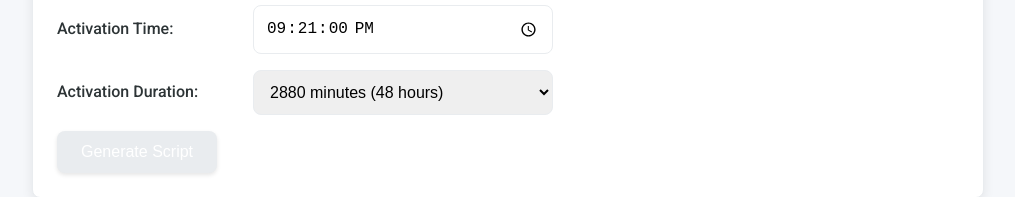
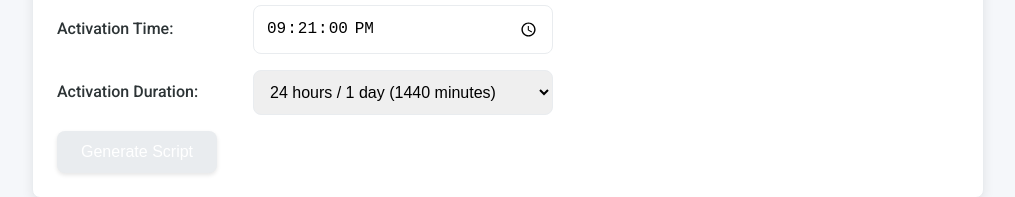
Before and after one commit to avdeshjadon-dev/JavaObfuscation, a plain HTML site: page index.html in a window 1280 px wide. Shown: the part 410-607 px from the top of the page, without its empty margins (132-1147 px from the left). Drawn offline with Linux system fonts and the light colour scheme; files whose address does not match are found by name.

Commit message:
initial commit

```diff
--- a/index.html
+++ b/index.html
@@ -8,7 +8,8 @@
       rel="stylesheet"
       href="https://fonts.googleapis.com/css?family=Roboto:400,500,700&display=swap"
     />
-   <style>:root {
+    <style>
+      :root {
         --primary-color: #4a6bff;
         --secondary-color: #2ecc71;
         --accent-color: #f39c12;
@@ -146,7 +147,8 @@
         flex-grow: 1;
       }
 
-  select, input {
+      select,
+      input {
         padding: 0.75rem;
         border: 1px solid var(--medium-gray);
         border-radius: var(--border-radius);
@@ -156,7 +158,8 @@
         transition: var(--transition);
       }
 
-  select:focus, input:focus {
+      select:focus,
+      input:focus {
         outline: none;
         border-color: var(--primary-color);
         box-shadow: 0 0 0 3px rgba(74, 107, 255, 0.2);
@@ -429,7 +432,8 @@
           margin-left: 0;
         }
 
-    select, input {
+        select,
+        input {
           max-width: 100%;
         }
 
@@ -446,7 +450,8 @@
         .blacklist-container {
           grid-template-columns: 1fr;
         }
-  }</style>
+      }
+    </style>
     <script src="./scripts/js-obfuscator.js"></script>
     <script src="./scripts/index.js"></script>
   </head>
@@ -500,7 +505,20 @@
           <div class="parameter-row">
             <label for="duration">Activation Duration:</label>
             <select id="duration">
-              <option value="2880">2880 minutes (48 hours)</option>
+              <option value="60">1 hour (60 minutes)</option>
+              <option value="120">2 hours (120 minutes)</option>
+              <option value="180">3 hours (180 minutes)</option>
+              <option value="240">4 hours (240 minutes)</option>
+              <option value="300">5 hours (300 minutes)</option>
+              <option value="360">6 hours (360 minutes)</option>
+              <option value="720">12 hours (720 minutes)</option>
+              <option value="1440" selected>
+                24 hours / 1 day (1440 minutes)
+              </option>
+              <option value="2880">48 hours / 2 days (2880 minutes)</option>
+              <option value="4320">72 hours / 3 days (4320 minutes)</option>
+              <option value="5760">96 hours / 4 days (5760 minutes)</option>
+              <option value="7200">120 hours / 5 days (7200 minutes)</option>
             </select>
           </div>
 
@@ -700,8 +718,10 @@
         >
       </div>
       <div class="copyright">
-        &copy; <a href="https://avdeshjadon-dev.github.io/portfolio/" target="_blank">avdeshjadon</a>. All
-        rights reserved.
+        &copy;
+        <a href="https://avdeshjadon-dev.github.io/portfolio/" target="_blank"
+          >avdeshjadon</a
+        >. All rights reserved.
       </div>
     </footer>
     <script>
```
Lines whose indentation alone changed are shown as unchanged.
